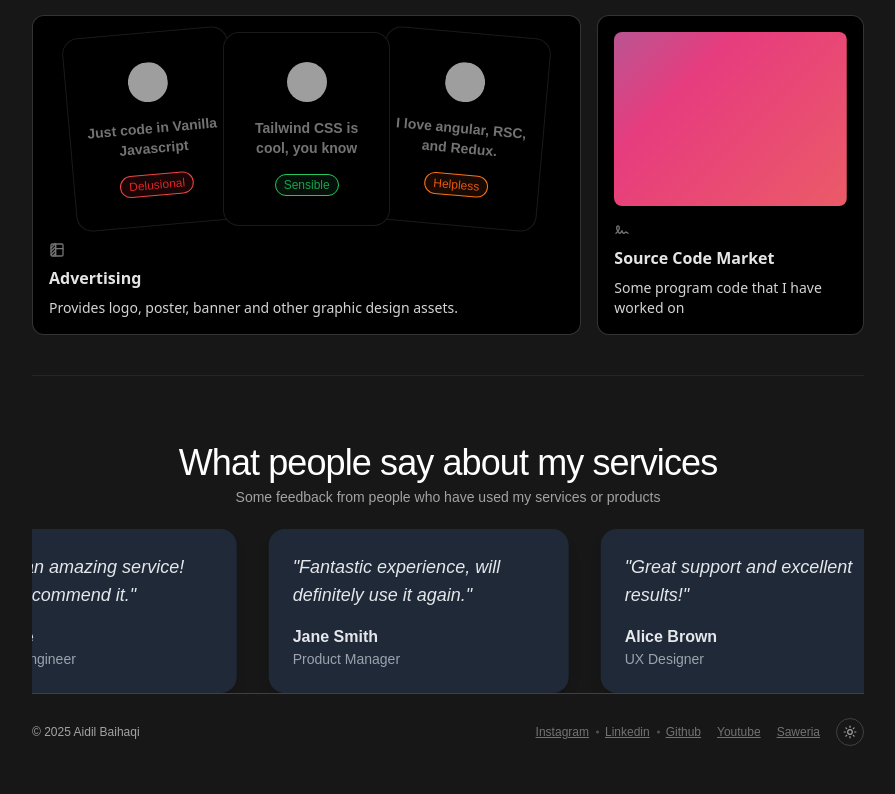
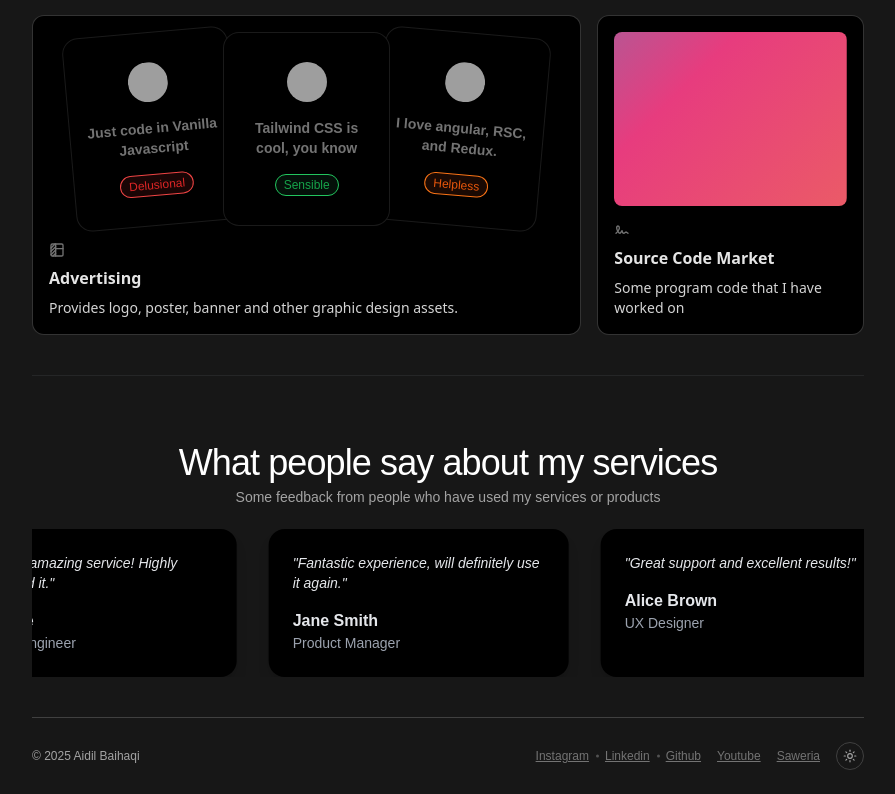
Before and after one commit to aidilbaihaqi/ngobarengaidil, a Next.js app: page / in a window 1280 px wide. Shown: the part 1015-1809 px from the top of the page, without its empty margins (192-1087 px from the left). Before the commit the page ends 1785 px from the top, so only its background shows below. Built offline with nearby package versions, Linux system fonts and the light colour scheme; grey boxes are pictures that could not be loaded.

Commit message:
update footer

```diff
--- a/app/components/Layout/InfiniteTestimonials.tsx
+++ b/app/components/Layout/InfiniteTestimonials.tsx
@@ -53,9 +53,9 @@ const InfiniteTestimonials = () => {
           {testimonials.map((testimonial) => (
             <div
               key={testimonial.id}
-              className="min-w-[300px] bg-white dark:bg-gray-800 shadow-lg rounded-2xl p-6 text-gray-800 dark:text-gray-200"
+              className="min-w-[300px] bg-white dark:bg-black border-neutral-100 dark:border-white/[0.2] shadow-lg rounded-2xl p-6 text-gray-800 dark:text-gray-200"
             >
-              <p className="text-lg italic">"{testimonial.text}"</p>
+              <p className="text-sm italic">"{testimonial.text}"</p>
               <div className="mt-4">
                 <h4 className="font-semibold">{testimonial.name}</h4>
                 <p className="text-sm text-gray-500 dark:text-gray-400">
@@ -67,9 +67,9 @@ const InfiniteTestimonials = () => {
           {testimonials.map((testimonial) => (
             <div
               key={`${testimonial.id}-clone`}
-              className="min-w-[300px] bg-white dark:bg-gray-800 shadow-lg rounded-2xl p-6 text-gray-800 dark:text-gray-200"
+              className="min-w-[300px] bg-white dark:bg-black border-neutral-100 dark:border-white/[0.2] shadow-lg rounded-2xl p-6 text-gray-800 dark:text-gray-200"
             >
-              <p className="text-lg italic">"{testimonial.text}"</p>
+              <p className="text-sm italic">"{testimonial.text}"</p>
               <div className="mt-4">
                 <h4 className="font-semibold">{testimonial.name}</h4>
                 <p className="text-sm text-gray-500 dark:text-gray-400">
--- a/app/components/Partials/Footer.tsx
+++ b/app/components/Partials/Footer.tsx
@@ -14,7 +14,7 @@ export default function Footer() {
             {/* End Col */}
 
             {/* List */}
-            <ul className="flex flex-wrap items-center">
+            <ul className="flex flex-wrap items-center gap-y-2">
               <li className="inline-block relative pe-4 text-xs last:pe-0 last-of-type:before:hidden before:absolute before:top-1/2 before:end-1.5 before:-translate-y-1/2 before:size-[3px] before:rounded-full before:bg-gray-400 dark:text-neutral-500 dark:before:bg-neutral-600">
                 <a className="text-xs text-gray-500 underline hover:text-gray-800 hover:decoration-2 focus:outline-none focus:decoration-2 dark:text-neutral-500 dark:hover:text-neutral-400" href="https://www.instagram.com/albyhaqee">
                   Instagram
--- a/app/page.tsx
+++ b/app/page.tsx
@@ -13,7 +13,7 @@ export default function Home() {
     <Main>
       {/* Main Content */}
       <main id="content">
-        <div className="w-full max-w-4xl mx-auto px-4 pt-10 sm:px-6 lg:px-8">
+        <div className="w-full max-w-4xl mb-10 mx-auto px-4 pt-10 sm:px-6 lg:px-8">
           {/* About */}
           <div className="md:text-center">
             <motion.div
```
